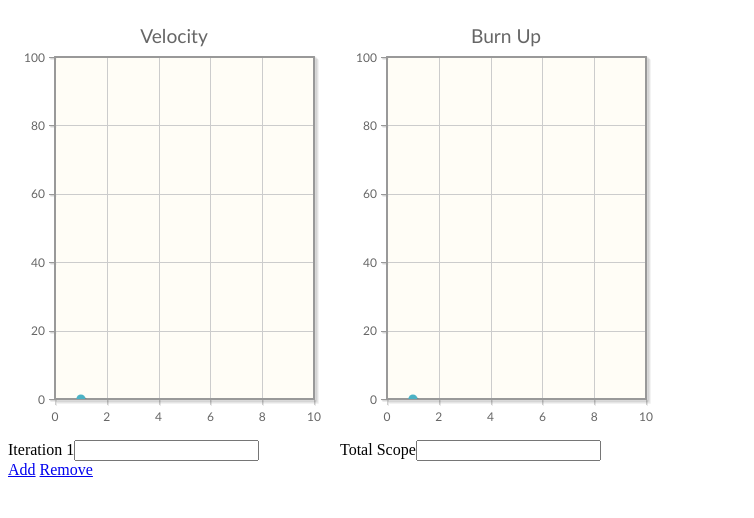
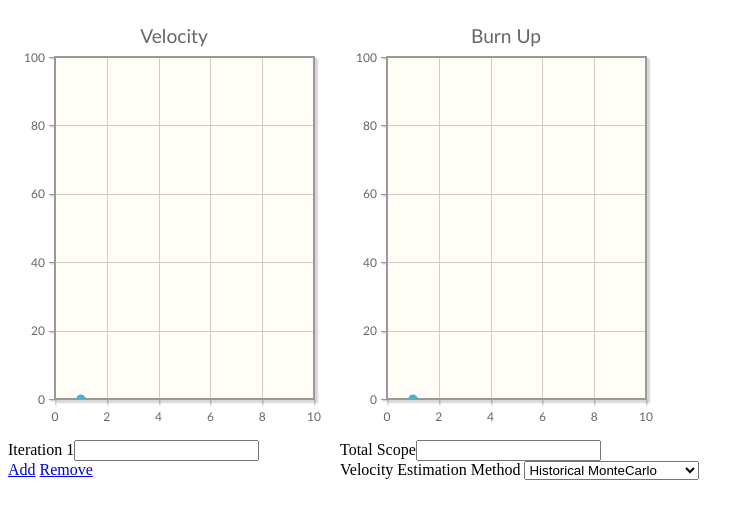
Before and after one commit to jsibbiso/simply-burnup, a plain HTML site: page index.html in a window 1280 px wide. Shown: the whole page, without its empty margins (0-754 px from the left). Drawn offline with Linux system fonts and the light colour scheme.

Commit message:
Introduce estimation selection method

```diff
--- a/index.html
+++ b/index.html
@@ -38,6 +38,14 @@
             </div>
         </form>
 
+        <form id="estimationControl">
+            <label>Velocity Estimation Method</label>
+            <select id="estimationType">
+                <option value="mc">Historical MonteCarlo</option>
+                <option value="custom">Custom Uncertainty Cone</option>
+            </select>
+        </form>
+
         <div id="monteCarloResults"></div>
     </div>
 </body>
--- a/js/my.js
+++ b/js/my.js
@@ -272,6 +272,10 @@ $(document).ready(function() {
        handleIterationKeyUp(that);
     });
 
+    $("#estimationType").on("change", function() {
+       alert($(this).val());
+    });
+
     $("#iterationModifiers a#addIteration").on("click", function() {
         var nextIteration = $("#iterations input").length + 1;
         $("#iterations").append('<div><label>Iteration ' + nextIteration + '</label><input type="text" value=""></input></div>');
```
